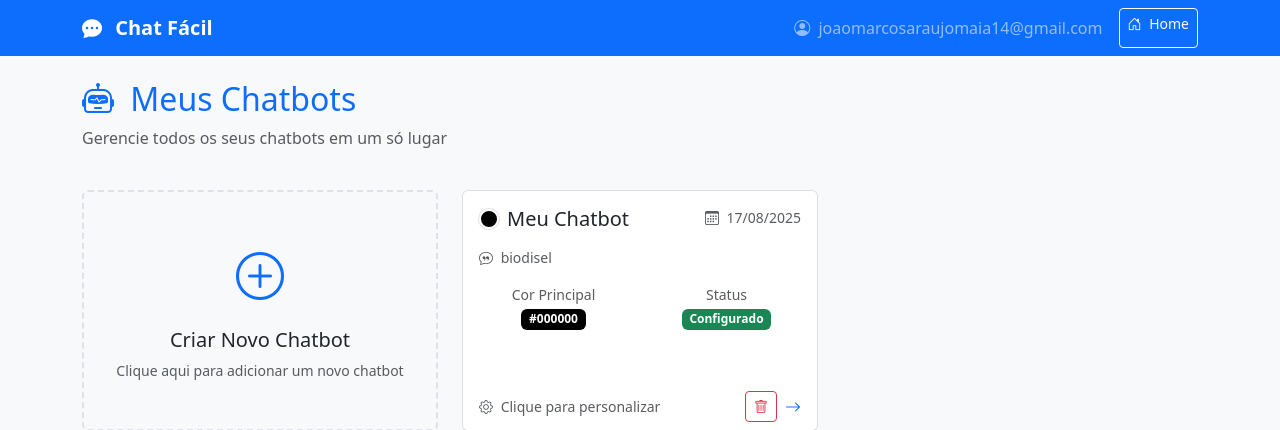
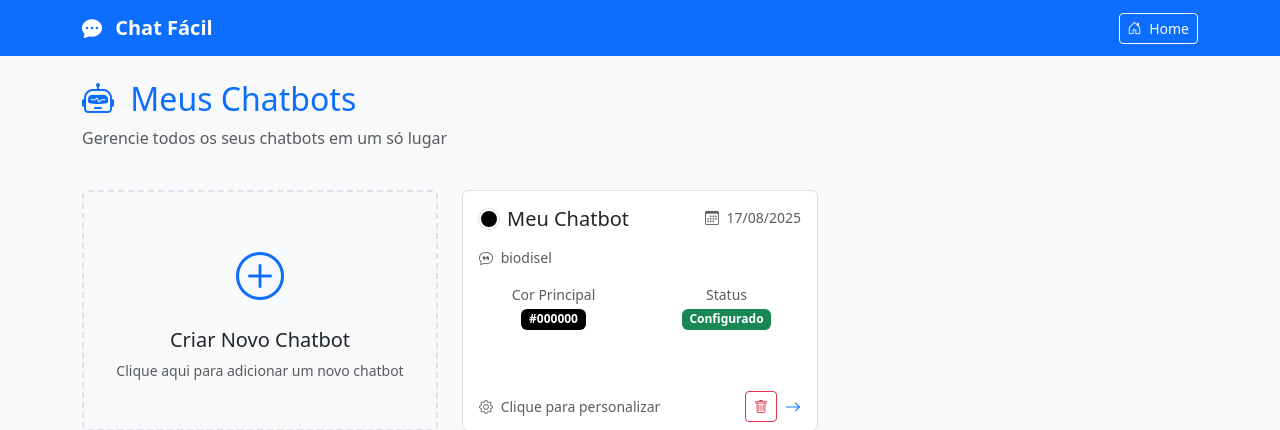
Before and after one commit to jonhmaia/Chat-f-cil, a Django app: page /chatbots/ in a window 1280 px wide. Shown: the top 430 px of the page. Run offline with Django 5.2, Linux system fonts and the light colour scheme; a user stored in the database is signed in; data comes from the database, SQL or seed files in the repository.

Commit message:
Pequenas alterações na UI/UX

```diff
--- a/client_dashboard/core/templates/chatbot_list.html
+++ b/client_dashboard/core/templates/chatbot_list.html
@@ -52,10 +52,6 @@
                 Chat Fácil
             </a>
             <div class="navbar-nav ms-auto">
-                <span class="navbar-text me-3">
-                    <i class="bi bi-person-circle me-1"></i>
-                    {{ user.username }}
-                </span>
                 <a href="{% url 'home' %}" class="btn btn-outline-light btn-sm">
                     <i class="bi bi-house-door me-1"></i>
                     Home
```
